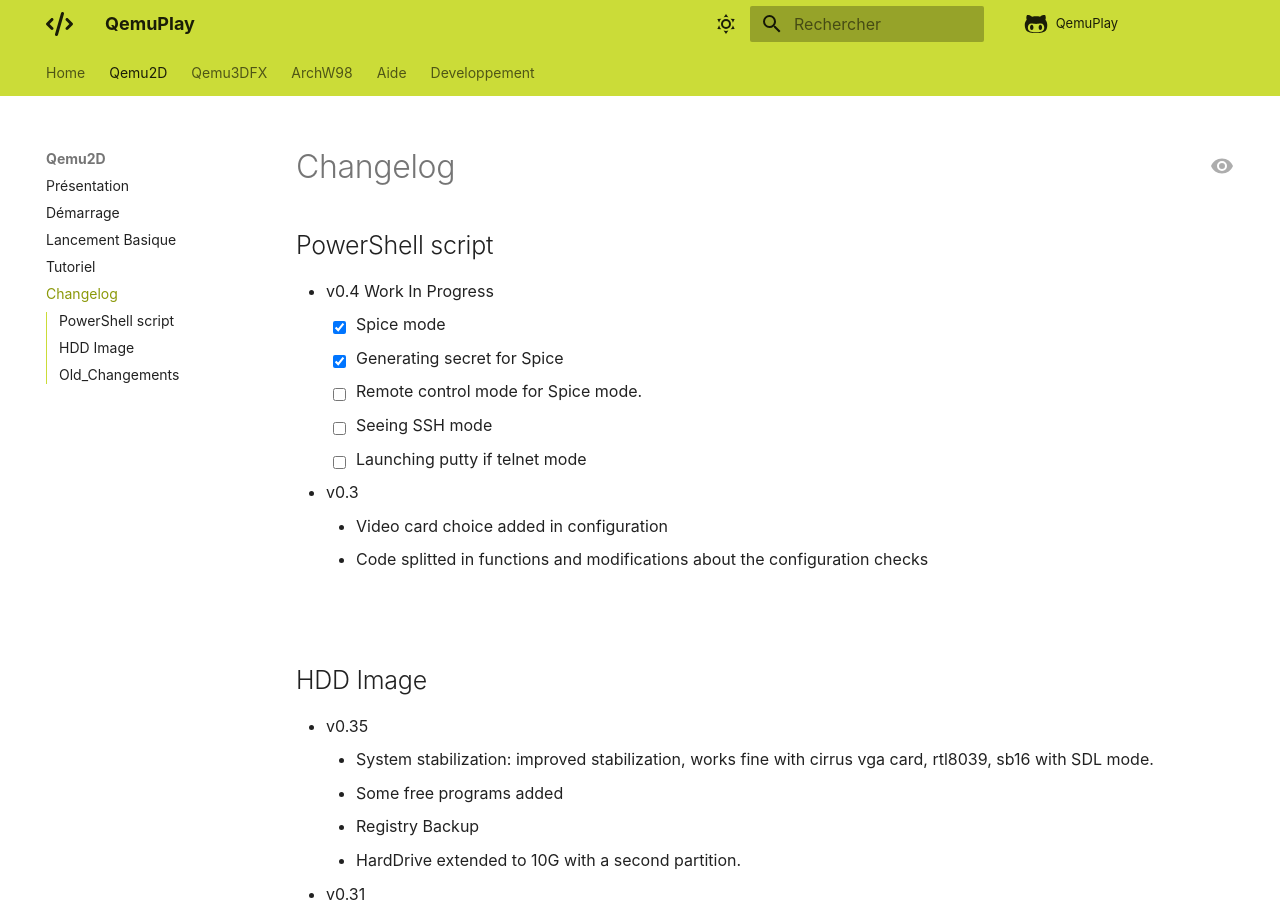
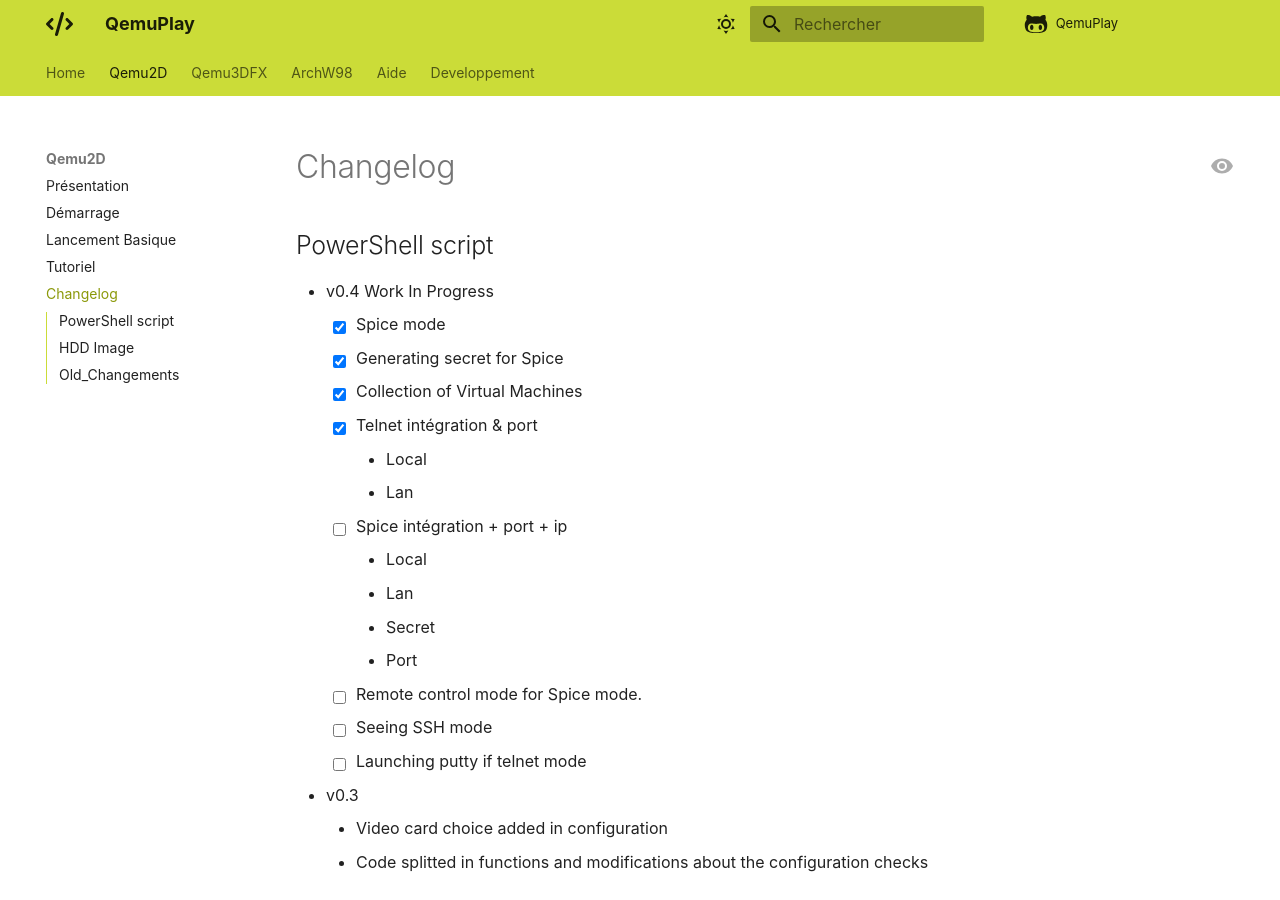
Before and after one commit to daerlnaxe/QemuPlay, an MkDocs documentation site: the page built from docs/01-qemu2d/98-changelog.md, in a window 1280 px wide and 900 px high. Built offline with MkDocs 1.6.1 and Material for MkDocs 9.7.7, drawn with Linux system fonts in a browser that asks for light colours; comment, search, counter and statistics services are not loaded.

Commit message:
Update 98-changelog.md

```diff
--- a/docs/01-qemu2d/98-changelog.md
+++ b/docs/01-qemu2d/98-changelog.md
@@ -5,6 +5,15 @@
 - v0.4 Work In Progress
     - [x] Spice mode
     - [x] Generating secret for Spice
+    - [x] Collection of Virtual Machines
+    - [x] Telnet intégration & port
+        - Local
+        - Lan
+    - [ ] Spice intégration + port + ip
+        - Local
+        - Lan
+        - Secret
+        - Port
     - [ ] Remote control mode for Spice mode.
     - [ ] Seeing SSH mode
     - [ ] Launching putty if telnet mode
```
